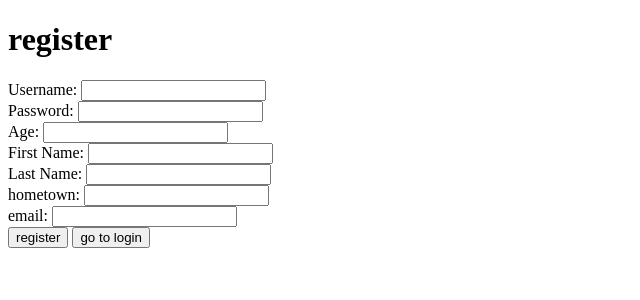
After one commit to oboyle3/Augusta-Fantasy, a PHP site: page /register.php in a window 1280 px wide. The commit adds this page. Shown: the top 300 px of the page, without its empty margins (0-640 px from the left). Run offline with PHP 8.4, Linux system fonts and the light colour scheme.

Commit message:
new diles

```diff
--- /dev/null
+++ b/register.php
@@ -0,0 +1,102 @@
+
+<?php
+//start session to handle potential redirects after registration
+session_start();
+error_reporting(E_ALL);
+ini_set('display_errors' , 1);ini_set('display_startup_errors' ,1);
+//check if form has been submitted
+if($_SERVER["REQUEST_METHOD"] == "POST"){
+        //COLLECT FORM DATA
+        $username = $_POST['username'];
+        $password = $_POST['password'];
+        $age = $_POST['age'];
+        $first_name = $_POST['first_name'];
+        $last_name = $_POST['last_name'];
+        $hometown = $_POST['hometown'];
+        $email = $_POST['email'];
+	//check if username exists
+//	try
+	{
+//echo "l";
+//	$new_stmt = $pdo->prepare("SELECT COUNT(*) FROM users WHERE username = :username");
+//	$new_stmt->bindParam("username", $username,PDO::PARAM_STR);
+//	$new_stmt->execute();
+//	$usernameExists = new_$stmt->fetchColumn();
+	//if the usernameexists throw error
+//	if($usernameExists >0){
+		echo "user exists";
+//	}
+	}//end try
+	//database connection settings
+	$host = "localhost";
+	$dbusername = "oboyle3";
+	$dbpassword = "Larrybird33";
+	$dbname = "user_info";
+	$chrs =  "utf8mb4"; //characters in utf8
+	$attr = "mysql:host=$host=$host;dbname=$dbname;charset=$chrs";
+
+	try {
+        //create a new pdo instance (connect to db)
+        $conn  = new PDO("mysql:host=$host;dbname=$dbname",$dbusername,$dbpassword);
+        //set pdo error mode to exception for better debugging
+        $conn->setAttribute(PDO::ATTR_ERRMODE, PDO::ERRMODE_EXCEPTION);
+
+	//prepare the sql statement to insert the user data
+	$sql =("INSERT INTO users (username, password, age, first_name, last_name, hometown, email) VALUES (:username, :password, :age, :firstname, :lastname, :hometown, :email)");
+
+	//prep sql statement
+	$stmt = $conn->prepare($sql);
+	//bind the parameters
+	$stmt->bindParam(":username",$username);
+	$stmt->bindParam(":password",$password);
+	$stmt->bindParam(":age",$age);
+	$stmt->bindParam(":firstname",$first_name);
+	$stmt->bindParam(":lastname",$last_name);
+	$stmt->bindParam(":hometown",$hometown);
+	$stmt->bindParam(":email",$email);
+	//execute the sql
+	$stmt->execute();
+	$_SESSION["message"] = "sucessfully registered please log in";
+	header("Location: index.html");
+	exit();
+
+	 }//end try
+	catch (PDOException $e) {
+        	echo "connection failed " . $e->getMessage();
+	}//end catch
+
+//end if
+}
+?>
+<!DOCTYPE html>
+<html>
+<meta charset="UTF-8">
+        <head>
+                <title>register page</title>
+         </head>
+<body>
+        <h1> register </h1>
+        <form action="register.php" method="POST">
+	<label for="username">Username:</label>
+	<input type="text" id="username" name="username" required><br>
+	<label for="password">Password:</label>
+	<input type="password" id="password" name="password" required><br>
+	<label for"age">Age:</label>
+        <input type="number" id="age" name="age" required><br>
+        <label for="firstname">First Name:</label>
+        <input type="text" id="first_name" name="first_name" required><br>
+	<label for="lastname">Last Name:</label>
+        <input type="text" id="last_name" name="last_name" required><br>
+	<label for="hometown">hometown:</label>
+        <input type="text" id="hometown" name="hometown" required><br>
+	<label for="email">email:</label>
+        <input type="email" id="email" name="email" required><br>
+
+	<button type="submit">register</button>
+
+	<a href="index.html">
+		<button type="button"> go to login</button>
+	</a>
+
+</body>
+</html>
```
Also changed, not shown: db_connection.php (added, +35 -0 lines), index.html (+20 -11 lines), login.php (+15 -6 lines), validate.php (added, +58 -0 lines).
